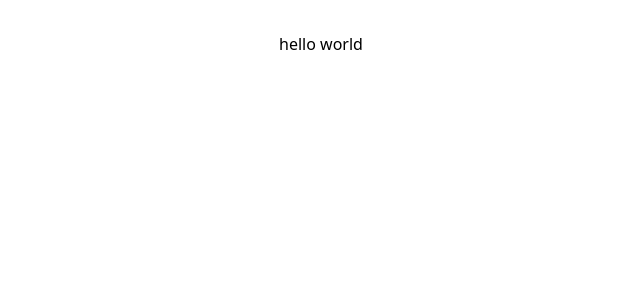
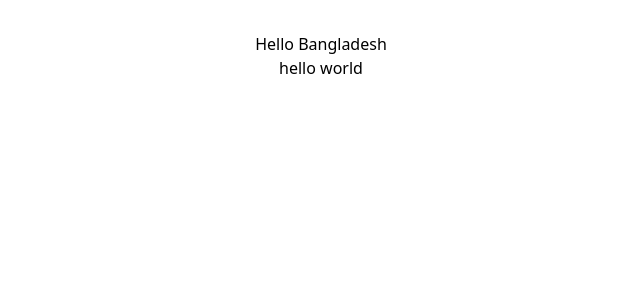
Before and after one commit to MahbuburRahman013/Medical-care-group, a React (Vite) app: page / in a window 1280 px wide. Shown: the top 300 px of the page, without its empty margins (319-959 px from the left). Built offline with nearby package versions, Linux system fonts and the light colour scheme.

Commit message:
Added some folder

```diff
--- a/src/App.jsx
+++ b/src/App.jsx
@@ -1,15 +1,12 @@
-
-import './App.css'
+import './App.css';
 
 function App() {
-
-
-  return (
-    <>
-
-       <h1>hello world</h1>
-    </>
-  )
+	return (
+		<>
+			<h2>Hello Bangladesh</h2>
+			<h1>hello world</h1>
+		</>
+	);
 }
 
-export default App
+export default App;
```
